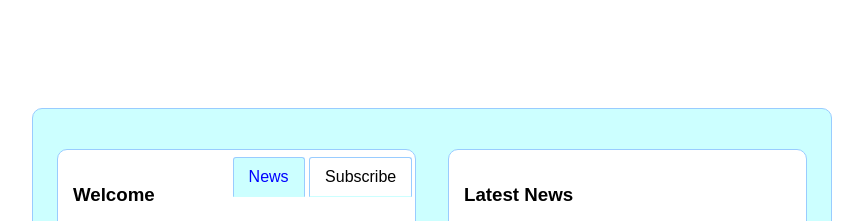
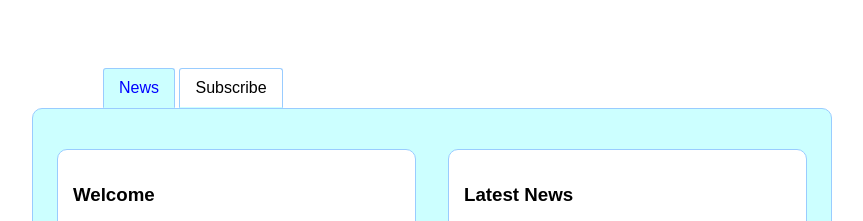
Before and after one commit to ayekpamkishan/ayekpamkishan.github.io, a plain HTML site: page index.html in a window 1280 px wide. Shown: the top 221 px of the page, without its empty margins (208-1071 px from the left). Drawn offline with Linux system fonts and the light colour scheme.

Commit message:
Update my.css

```diff
--- a/my.css
+++ b/my.css
@@ -64,8 +64,8 @@
 }
     ul.tabs{
       position: absolute;
-      top: 8%;
-      left: 20%;
+      top: -57px;
+      left: 30px;
       list-style: none;
       z-index: 1;
         border-top-color:#99CCFF ;
```
